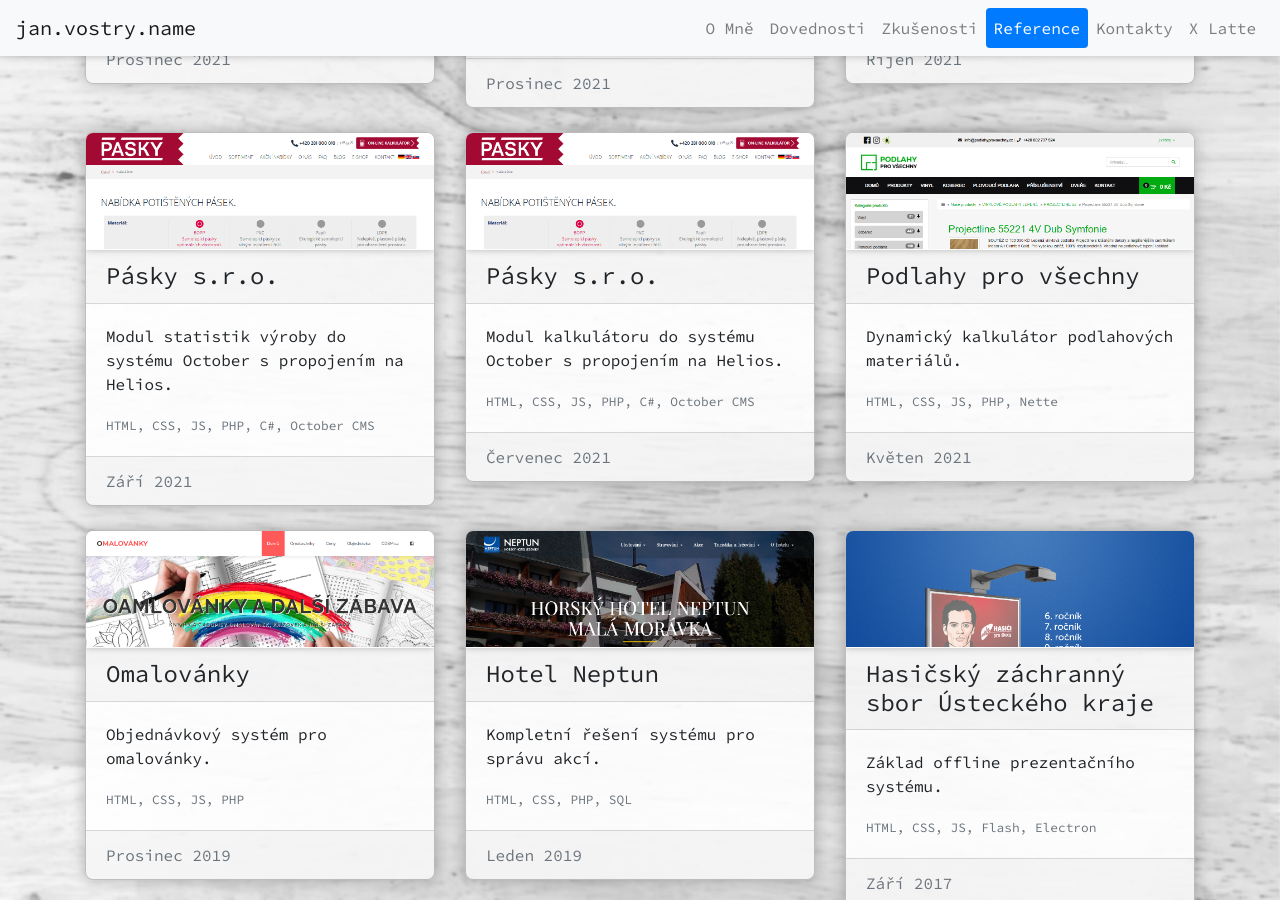
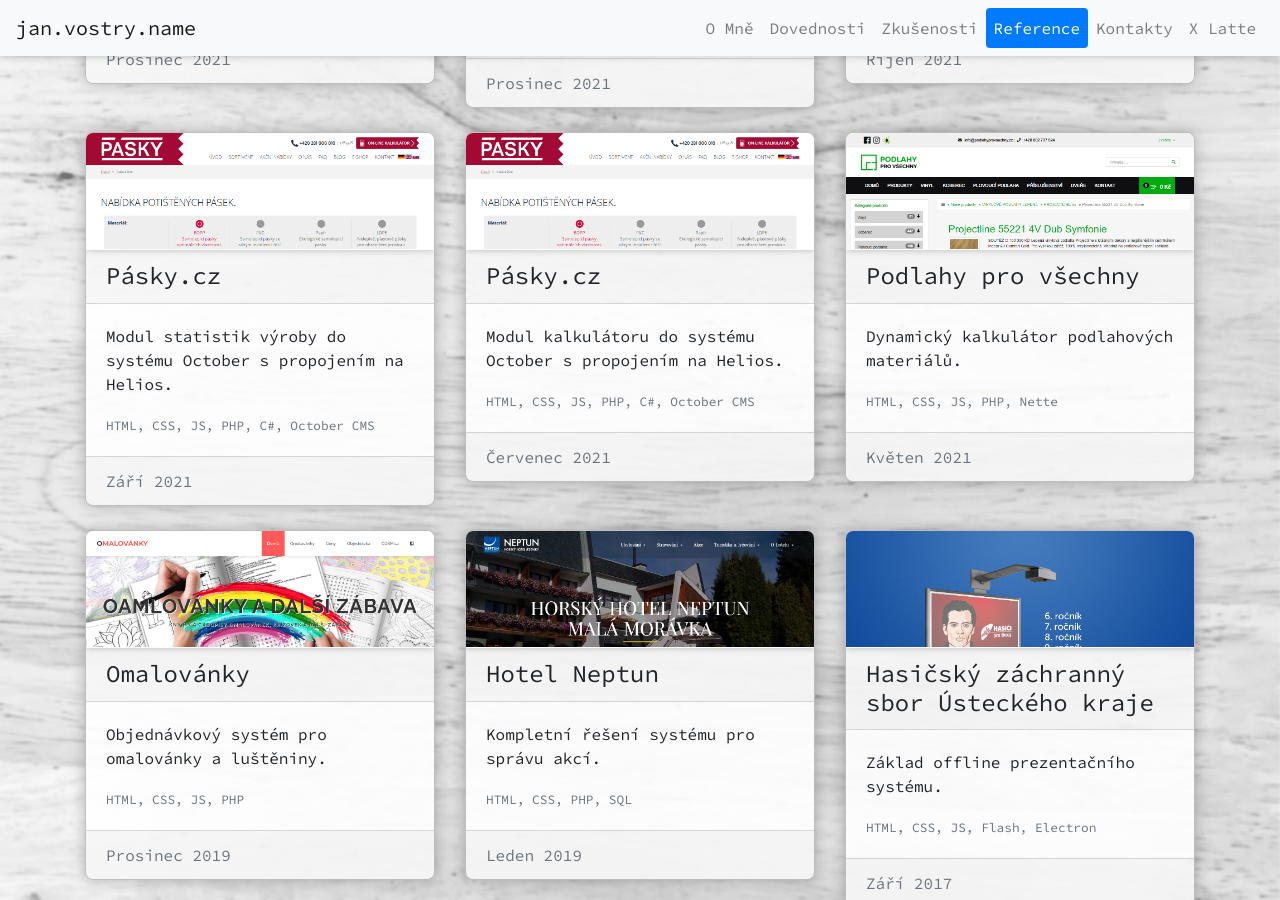
Before and after one commit to janvostry/jan.vostry, a Jekyll site: the page built from index.html, in a window 1280 px wide and 900 px high, scrolled down 3978 px. Built offline with Jekyll 4.4.1, drawn with Linux system fonts in a browser that asks for light colours; some of the changed text lies outside the part shown.

Commit message:
Drobné úpravy názvů

```diff
--- a/_data/references.yml
+++ b/_data/references.yml
@@ -47,7 +47,7 @@
    desc:  'Přesun starého webového obchodu na nový systém.'
    group: 'cdsm'
 
- - title: 'Pásky s.r.o.'
+ - title: 'Pásky.cz'
    image: 'pasky.png'
    link:  'https://www.pasky.cz/'
    date:  'Září 2021'
@@ -55,7 +55,7 @@
    desc:  'Modul statistik výroby do systému October s propojením na Helios.'
    group: 'pasky'
 
- - title: 'Pásky s.r.o.'
+ - title: 'Pásky.cz'
    image: 'pasky.png'
    link:  'https://www.pasky.cz/'
    date:  'Červenec 2021'
@@ -76,7 +76,7 @@
    link:  'https://omalovanky.cdsm.cz/'
    date:  'Prosinec 2019'
    tech:  'HTML, CSS, JS, PHP'
-   desc:  'Objednávkový systém pro omalovánky.'
+   desc:  'Objednávkový systém pro omalovánky a luštěniny.'
    group: 'cdsm'
 
  - title: 'Hotel Neptun'
@@ -119,7 +119,7 @@
    desc:  'Kompletní řešení systému pro správu obsahu.'
    group: 'cdsm'
 
- - title: 'Tommi Holding, spol. s r.o'
+ - title: 'Tommi Holding, spol. s r.o.'
    image: 'tommi.png'
    link:  'https://tommi.cz/'
    date:  'Srpen 2013'
--- a/_data/skills.yml
+++ b/_data/skills.yml
@@ -1,5 +1,5 @@
 
- - title: 'Jazyky'
+ - title: 'Programování'
    high:
     - 'C#'
     - 'PHP'
```
